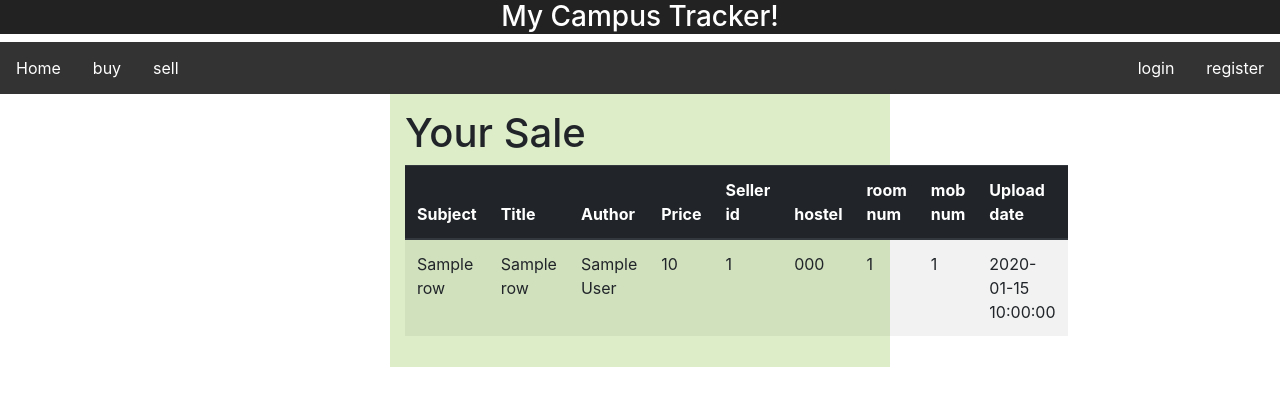
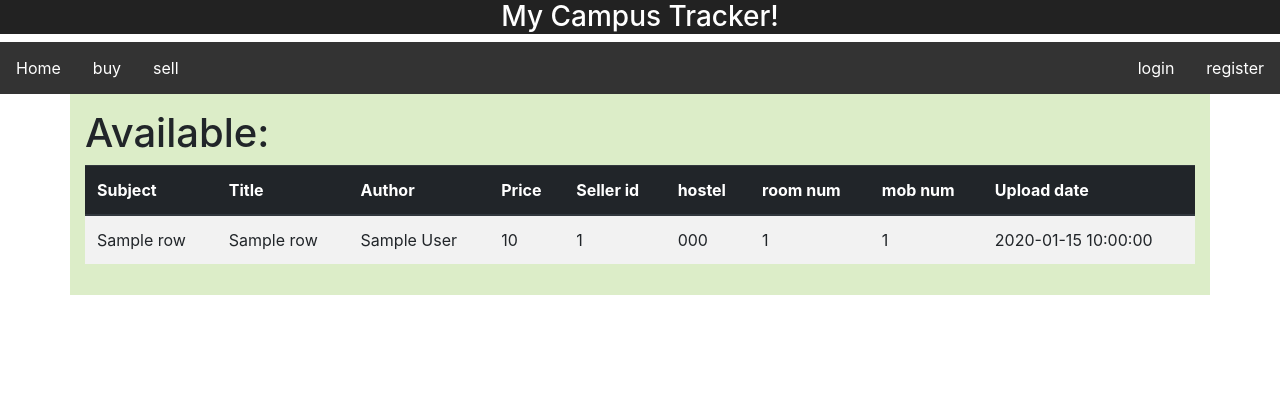
Before and after one commit to Rawnix/My_Campus_Tracker, a Flask app: template templates/buy_query.html in a window 1280 px wide. Shown: the top 406 px of the page. Run offline with Flask 2, Linux system fonts and the light colour scheme; the template is opened without the code that fills it: most values are stand-ins (such as "Sample title", 1, 10 or a date in 2020); some libraries are stand-ins or nearby versions.

Commit message:
improve buyquery

```diff
--- a/templates/buy_query.html
+++ b/templates/buy_query.html
@@ -1,9 +1,9 @@
 {% extends "layout.html" %}
 {% block title %}Buy{% endblock %}
 {% block body %}
-<div class="container" style="background: #DCEDC8; padding-top: 15px; padding-bottom: 15px; max-width: 500px;">
-  <h1>Your Sale</h1>
-  <table class="table table-striped">
+<div class="container" style="background: #DCEDC8; padding-top: 15px; padding-bottom: 15px;">
+  <h1>Available:</h1>
+  <table class="table table-striped" style="background:#fff;">
     <tbody>
       <thead class="thead-dark">
         <th>Subject</th>
```
